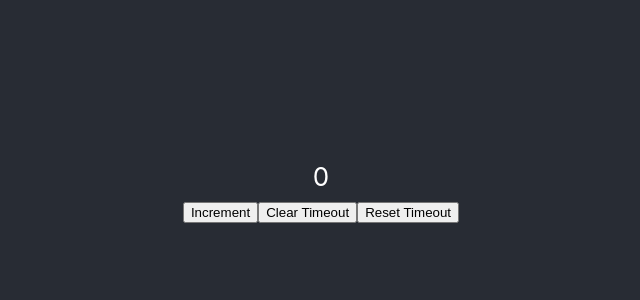
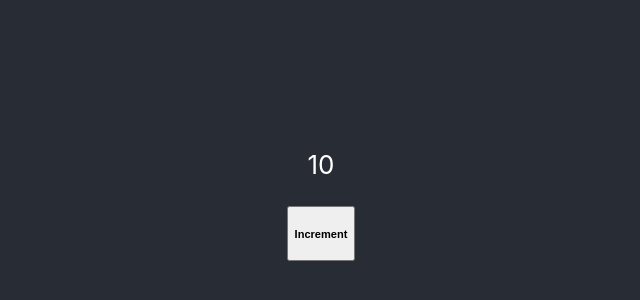
Before and after one commit to loayalsaid1/hooks-simplified, a React (Create React App) app: page / in a window 1280 px wide. Shown: the part 208-508 px from the top of the page, without its empty margins (319-959 px from the left). Built offline with nearby package versions, Linux system fonts and the light colour scheme; the HTML template or start-up script is replaced by a standard one.

Commit message:
Set up for useDebounce

```diff
--- a/src/App.js
+++ b/src/App.js
@@ -14,7 +14,8 @@ import './App.css';
 // import Main from './customHooks/useLocalStorage/Main';
 // import Main from './customHooks/useUpdateLogger/Main';
 // import Main from './customHooks/useToggle/Main';
-import Main from './customHooks/useTimeout/Main';
+// import Main from './customHooks/useTimeout/Main';
+import Main from './customHooks/useDebounce/Main';
 
 
 function App() {
--- /dev/null
+++ b/src/customHooks/useDebounce/Main.jsx
@@ -0,0 +1,24 @@
+import React, { useState, useRef, useEffect } from 'react'
+
+export default function Main() {
+	const [count, setCount] = useState(10);
+
+	// So frustrating, right?
+	const [changed, setChanged] = useState(false);
+	useEffect(() => {
+		if (!changed) {
+			setChanged(true);
+			return;
+		}
+
+		alert(count);
+	}, [count])
+
+	return (
+		<>
+		<p>{count}</p>
+		{/* Stupid move I know */}
+		<button onClick={() => setCount(count => count + 1)}><h5>Increment</h5></button>
+		</>
+	)
+}
```
